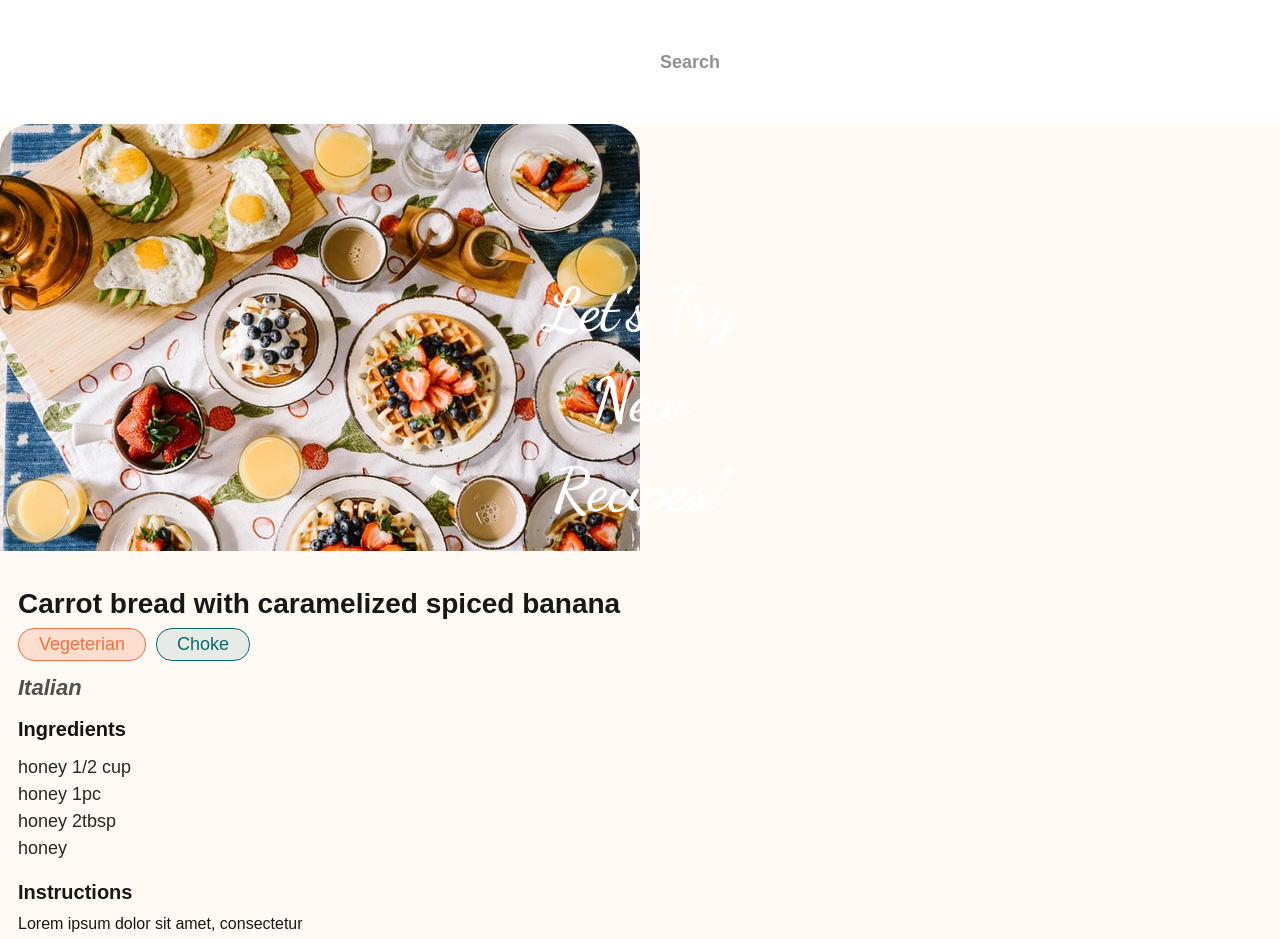
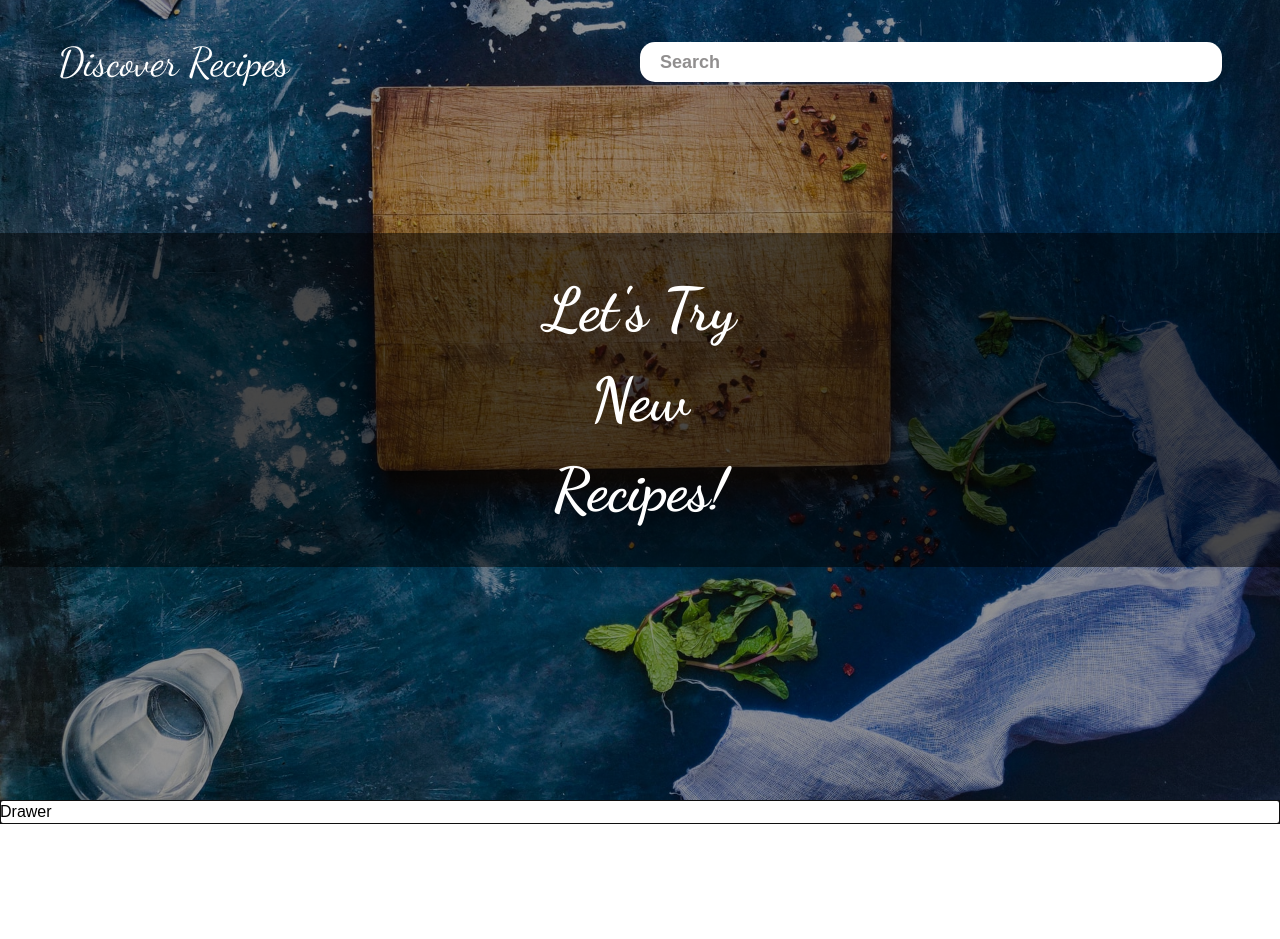
Before and after one commit to PreciousAma/super-chef, a React (Create React App) app: page / in a window 1280 px wide. Shown: the top 939 px of the page. After the commit the page ends 824 px from the top, so only its background shows below. Built offline with nearby package versions, Linux system fonts and the light colour scheme.

Commit message:
implementing drawer feature still in progress

```diff
--- a/package.json
+++ b/package.json
@@ -6,6 +6,7 @@
     "@testing-library/jest-dom": "^5.11.4",
     "@testing-library/react": "^11.1.0",
     "@testing-library/user-event": "^12.1.10",
+    "rc-drawer": "^4.4.2",
     "react": "^17.0.2",
     "react-dom": "^17.0.2",
     "react-scripts": "4.0.3",
--- a/src/components/Recipe_Details_Card.js
+++ b/src/components/Recipe_Details_Card.js
@@ -1,12 +1,9 @@
 import React from 'react';
 import food from "../images/breakfast.jpg";
 import '../styles/Recipe_Details_Card.css';
-import Pill from './Pill.js'
+import Pill from './Pill.js';
 
-
-
-
-const RecipeDetailsCard = ({text}) => {
+const RecipeDetailsCard = () => {
     return (
         <div className="recipe_details">
             <div className="details">
@@ -17,8 +14,13 @@ const RecipeDetailsCard = ({text}) => {
                     </h1>
                     <div className="Meal_types">
                         <Pill text="vegeterian" variant="secondary" />
-                        <Pill text="choke" variant="primary"/>
-                    </div>
+                        <Pill text="choke" variant="primary" />
+                        <Pill text="pasta" variant="primary" />
+                        <Pill text="curry" variant="secondary" />
+                        <Pill text="pasta" variant="primary" />
+                        <Pill text="pasta" variant="primary" />
+                        <Pill text="pasta" variant="primary" />
+                        </div>
                     {/*<div className="Meal_type">
                         <h2 className="Meal_Category">
                             vegetarian
--- a/src/components/SuperChef.js
+++ b/src/components/SuperChef.js
@@ -1,19 +1,29 @@
 import React, {useState} from 'react';
+import Drawer from 'rc-drawer';
 import SearchBox from './SearchBox';
 import Banner from './Banner';
 import '../styles/SuperChef.css';
 import RecipeCard from './Recipe_card';
 import RecipeDetailsCard from './Recipe_Details_Card';
 
-const SuperChef = (text) => {
+const SuperChef = () => {
     const [searchValue, setSearchValue] = useState("");
 
     return (
         <main className={`main ${!searchValue ? "Home_Page_Background" : ""}`}>
             <SearchBox searchValue={searchValue} setSearchValue={setSearchValue} />
             {searchValue ? <RecipeCard /> : <Banner />}
-    {/*<RecipeCard />*/}
-        <RecipeDetailsCard text={text} />
+            {/*<RecipeCard />*/}
+            {/*<RecipeDetailsCard text={text} />*/}
+
+            <Drawer
+                open={true}
+                width="20vw"
+                placement="left"
+            >
+                {/* <RecipeDetailsCard  /> */}
+                <div>Drawer</div>
+            </Drawer>
         </main>
     )
 }
--- a/src/styles/Banner.css
+++ b/src/styles/Banner.css
@@ -1,10 +1,9 @@
 .banner {
-    /* background-image: url("../images/anshu-a-wi9Oi8Og7sc-unsplash.jpg") ; */
     position: absolute;
     top: 50%;
     left: 50%;
     transform: translate(-50%, -50%);
-    /* background-color: rgba(0, 0, 0, 0.5); */
+    background-color: rgba(0, 0, 0, 0.5);
     color: white;
     width: 100%;
     /* margin-top: */
@@ -21,10 +20,6 @@
     font-weight: 700;
 }
 
-/* .banner::after {
-    content: "\01F525";
-    font-size: 50px;
-} */
 
 @media only screen and (min-width: 600px) {
     .banner .banner_text {
--- a/src/styles/Pills.css
+++ b/src/styles/Pills.css
@@ -1,6 +1,6 @@
 .texts_details .Meal_type {
     display: flex;
-    flex-wrap: wrap;
+    /* flex-wrap: wrap; */
     align-items: center;
     border-radius: 16px;
     padding: 2px 20px;
@@ -8,9 +8,15 @@
     background-color: #0a6b6b;
     color: #080808;
     text-transform: capitalize;
-    margin-right: 10px;
+    margin-top: 10px;
+    margin-right: 15px;
     /* justify-content: flex-start; */
      margin-bottom: 10px;
+}
+
+.texts_details .Meal_types {
+    flex-wrap: wrap;
+    /* outline: 1px solid red; */
 }
 
 .texts_details .Meal_type.Meal_type-primary {
--- a/src/styles/Recipe_Details_Card.css
+++ b/src/styles/Recipe_Details_Card.css
@@ -21,7 +21,7 @@
 
 .texts_details .Meal_name {
    font-size: 28px;
-   line-height: 1;
+   line-height: 1.2;
    margin-bottom: 10px;
 }
 
@@ -59,7 +59,7 @@
 
 
 .texts_details .Meal_Area {
-    font-size: 22px;
+    font-size: 20px;
     font-style: italic;
     color: #504f4f;
     margin-bottom: 10px;
@@ -86,7 +86,7 @@
 
 }
 
-.details .instruction_texts {
+.details .instructions_texts {
     margin-top: 15px;
 }
 
@@ -125,3 +125,26 @@
     font-size: 30px;
     align-self: center;
 }
+
+
+@media only screen and (min-width: 600px) {
+    .texts_details .Meal_Area {
+        font-size: 20px;
+    }
+
+    .Meal_ingredients .subtitle {
+        font-size: 24px;
+    }
+
+    .instruction_texts .instruction_title {
+        font-size: 24px;
+    }
+
+     .instruction_texts .instructions {
+        margin-top: 5px;
+        max-width: 100%;
+        word-break: break-word;
+        text-align: left;
+        padding-right: 10px;
+    }
+}
--- a/src/styles/SuperChef.css
+++ b/src/styles/SuperChef.css
@@ -1,17 +1,18 @@
 .main {
     background-color: white;
+    height: 100%;
 }
 
 .Home_Page_Background {
     height: 100%;
-    /* background: linear-gradient( rgba(0, 0, 0, 0.4) 100%, rgba(0, 0, 0, 0.4)100%), url("../images/homepage_image.jpg"); */
+    background: linear-gradient( rgba(0, 0, 0, 0.4) 100%, rgba(0, 0, 0, 0.4)100%), url("../images/homepage_image.jpg");
     background-size: cover;
     background-position: bottom right;
     background-repeat: no-repeat;
     position: relative;
 }
 
-/* .main::after {
+ .main::after {
     position: absolute;
     content: " ";
     background-color: rgba(0, 0, 0, 0.4);
@@ -21,4 +22,4 @@
     right: 0;
     bottom: 0;
     z-index: -1;
-  } */
+  }
```
Also changed, not shown: 1 other file (tests, documents, lock files or other folders).
